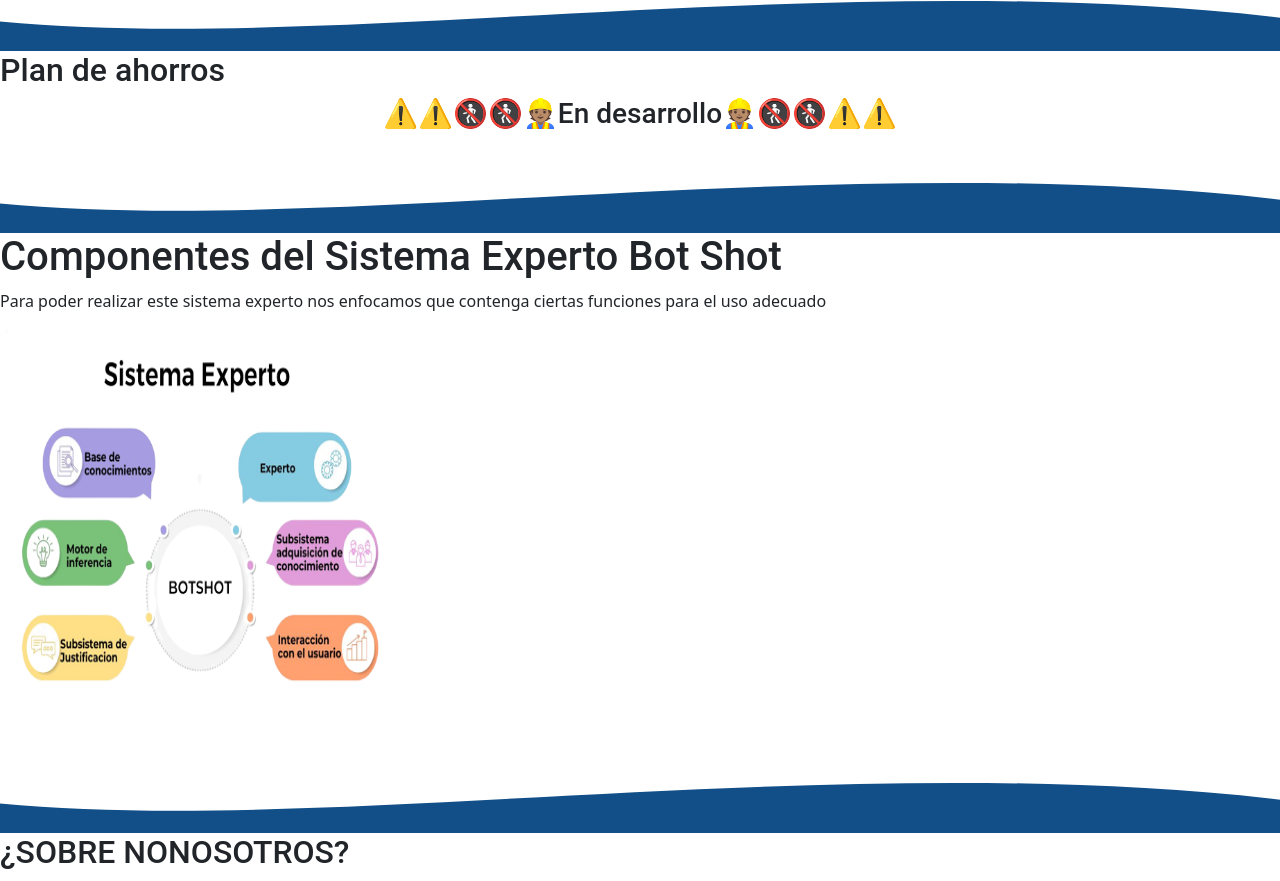
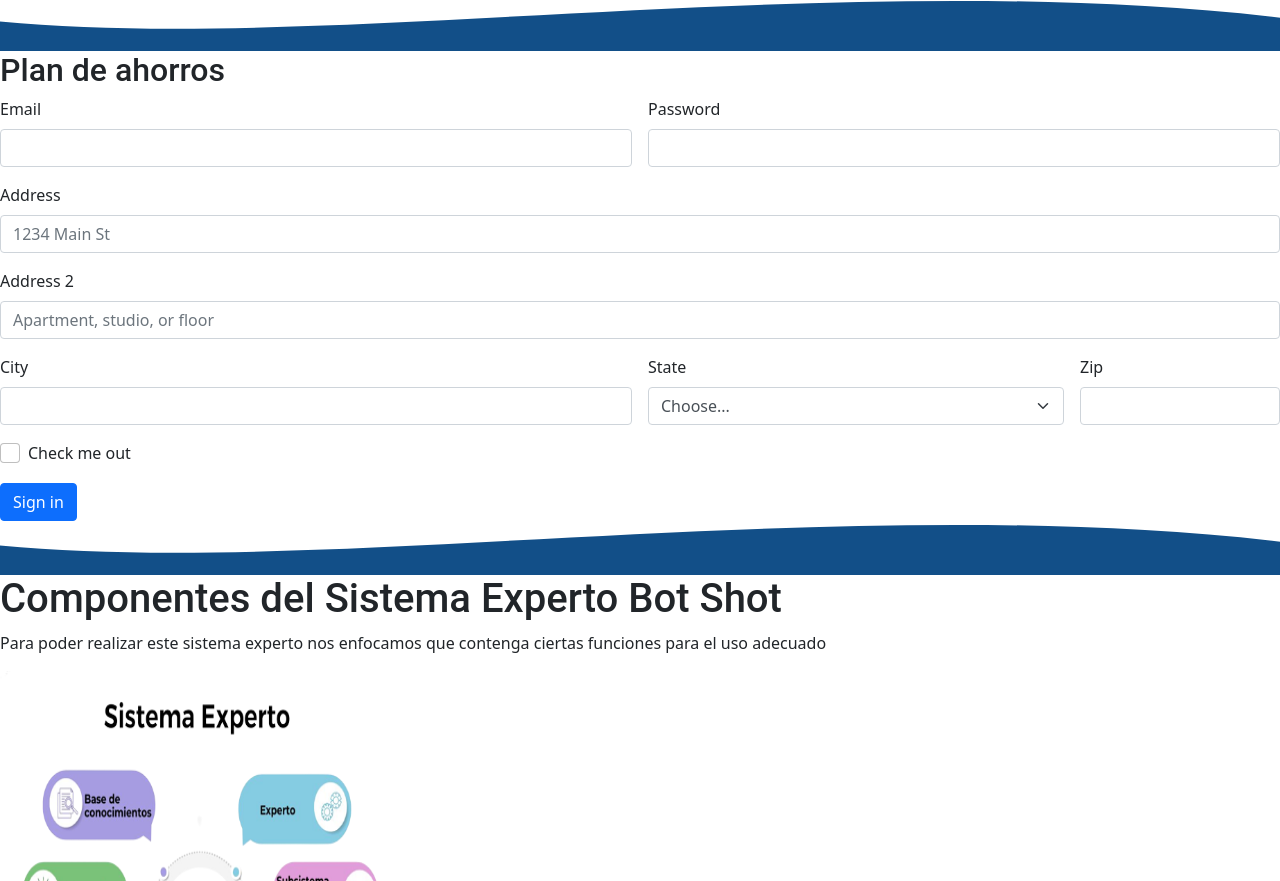
Before and after one commit to gustavoam-asdf/botshot, a website with bundled scripts: page public/index.html in a window 1280 px wide. Shown: the part 1377-2258 px from the top of the page. Built offline with nearby package versions, Linux system fonts and the light colour scheme.

Commit message:
add form

```diff
--- a/public/index.html
+++ b/public/index.html
@@ -89,7 +89,50 @@
 			<div class="experiences-body">
 				<h2 class="experiences-title">Plan de ahorros</h2>
 
-				<h3 style="text-align: center; margin-bottom: 3rem;">⚠️⚠️🚷🚷👷🏽En desarrollo👷🏽🚷🚷⚠️⚠️</h3>
+				<form class="row g-3">
+					<div class="col-md-6">
+						<label for="inputEmail4" class="form-label">Email</label>
+						<input type="email" class="form-control" id="inputEmail4">
+					</div>
+					<div class="col-md-6">
+						<label for="inputPassword4" class="form-label">Password</label>
+						<input type="password" class="form-control" id="inputPassword4">
+					</div>
+					<div class="col-12">
+						<label for="inputAddress" class="form-label">Address</label>
+						<input type="text" class="form-control" id="inputAddress" placeholder="1234 Main St">
+					</div>
+					<div class="col-12">
+						<label for="inputAddress2" class="form-label">Address 2</label>
+						<input type="text" class="form-control" id="inputAddress2" placeholder="Apartment, studio, or floor">
+					</div>
+					<div class="col-md-6">
+						<label for="inputCity" class="form-label">City</label>
+						<input type="text" class="form-control" id="inputCity">
+					</div>
+					<div class="col-md-4">
+						<label for="inputState" class="form-label">State</label>
+						<select id="inputState" class="form-select">
+							<option selected>Choose...</option>
+							<option>...</option>
+						</select>
+					</div>
+					<div class="col-md-2">
+						<label for="inputZip" class="form-label">Zip</label>
+						<input type="text" class="form-control" id="inputZip">
+					</div>
+					<div class="col-12">
+						<div class="form-check">
+							<input class="form-check-input" type="checkbox" id="gridCheck">
+							<label class="form-check-label" for="gridCheck">
+								Check me out
+							</label>
+						</div>
+					</div>
+					<div class="col-12">
+						<button type="submit" class="btn btn-primary">Sign in</button>
+					</div>
+				</form>
 
 			</div>
 			<img src="./img/wave.svg" alt="división" class="wave wave_bottom" />
```
